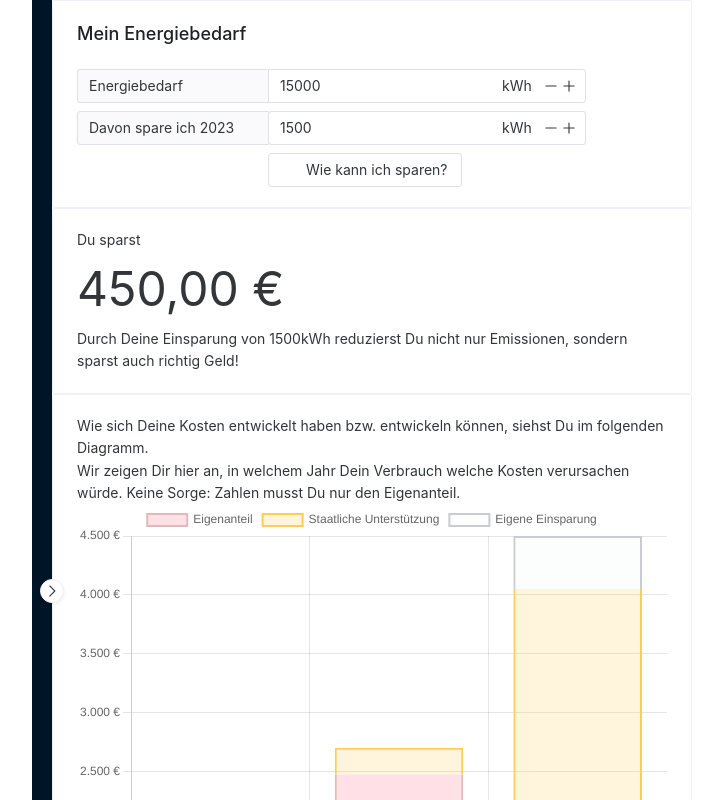
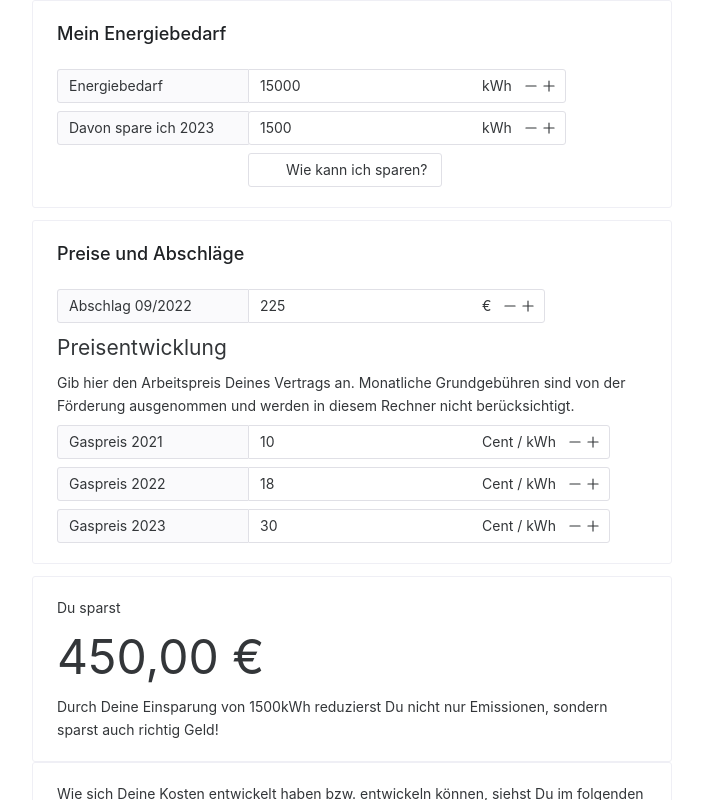
Before and after one commit to mrsimpson/energy, a Vue app: page / in a window 1280 px wide. Shown: the top 800 px of the page, without its empty margins (0-723 px from the left). Built offline with nearby package versions, Linux system fonts and the light colour scheme; some icons are missing.

Commit message:
Move price parameters to own component

```diff
--- a/src/components/TheGasCalculator.vue
+++ b/src/components/TheGasCalculator.vue
@@ -1,94 +1,20 @@
 <template>
   <n-space vertical size="large">
-    <n-layout has-sider>
-      <n-layout-sider
-        :show-collapsed-content="false"
-        collapse-mode="transform"
-        :collapsed-width="20"
-        width="30rem"
-        :show-trigger="true"
-        content-style="padding: 24px;"
-        :default-collapsed="true"
-        :inverted="true"
-      >
-        <n-space>
-          <n-card
-            class="comparison"
-            title="Preise und Abschläge"
-            style="max-width: 24rem"
-          >
-            <n-space vertical>
-              <n-input-group>
-                <n-input-group-label>Abschlag 09/2022</n-input-group-label>
-                <n-input-number
-                  v-model:value="paymentSeptember2022"
-                  :validator="validatePositive"
-                  :min="0"
-                  placeholder="Abschlagszahlung September"
-                  :step="1"
-                >
-                  <template #suffix>€</template></n-input-number
-                >
-              </n-input-group>
-
-              <h2>Preisentwicklung</h2>
-              <p>
-                Gib hier den Arbeitspreis Deines Vertrags an. Monatliche
-                Grundgebühren sind von der Förderung ausgenommen und werden in
-                diesem Rechner nicht berücksichtigt.
-              </p>
-              <n-input-group>
-                <n-input-group-label>Gaspreis 2021</n-input-group-label>
-                <n-input-number
-                  v-model:value="price2021"
-                  :validator="validatePositive"
-                  :min="0"
-                  placeholder="Gaspreis 2021"
-                  :step="0.01"
-                  :format="euroToCent"
-                  :parse="centToEuro"
-                >
-                  <template #suffix>Cent / kWh</template></n-input-number
-                >
-              </n-input-group>
-              <n-input-group>
-                <n-input-group-label>Gaspreis 2022</n-input-group-label>
-                <n-input-number
-                  v-model:value="price2022"
-                  :validator="validatePositive"
-                  :min="0"
-                  placeholder="Gaspreis 2022"
-                  :step="0.01"
-                  :format="euroToCent"
-                  :parse="centToEuro"
-                >
-                  <template #suffix>Cent / kWh</template></n-input-number
-                >
-              </n-input-group>
-              <n-input-group>
-                <n-input-group-label>Gaspreis 2023</n-input-group-label>
-                <n-input-number
-                  v-model:value="price2023"
-                  :validator="validatePositive"
-                  :min="0"
-                  placeholder="Gaspreis 2023"
-                  :step="0.01"
-                  :format="euroToCent"
-                  :parse="centToEuro"
-                >
-                  <template #suffix>Cent / kWh</template></n-input-number
-                >
-              </n-input-group>
-            </n-space>
-          </n-card>
-        </n-space>
-      </n-layout-sider>
-      <n-layout-content>
     <TheConsumptionParameters
       :consumption="consumption"
       :reduction2023="reduction2023"
       @consumption-changed="consumption = $event"
       @reduction2023-changed="reduction2023 = $event"
+    />
+    <ThePriceParameters
+      :payment-september2022="paymentSeptember2022"
+      :price2021="price2021"
+      :price2022="price2022"
+      :price2023="price2023"
+      @payment-september2022-changed="paymentSeptember2022 = $event"
+      @price2021-changed="price2021 = $event"
+      @price2022-changed="price2022 = $event"
+      @price2023-changed="price2023 = $event"
       />
     <TheResult
       :years="[2021, 2022, 2023]"
@@ -101,24 +27,17 @@
       :savings="savings"
       :reduction2023="reduction2023"
     />
-      </n-layout-content>
-    </n-layout>
   </n-space>
 </template>
 
 <script setup lang="ts">
 import {
-  NInputNumber,
-  NCard,
-  NInputGroup,
-  NInputGroupLabel,
   NSpace,
-  NLayout,
-  NLayoutContent,
-  NLayoutSider,
 } from "naive-ui";
 import { computed, ref } from "vue";
 import TheConsumptionParameters from "./TheConsumptionParameters.vue";
+import ThePriceParameters from "./ThePriceParameters.vue"
+
 import TheResult from "./TheResult.vue";
 import { centToEuro, euroToCent, validatePositive } from "../lib/Numbers";
 
--- /dev/null
+++ b/src/components/ThePriceParameters.vue
@@ -0,0 +1,103 @@
+<script setup lang="ts">
+import {
+  NInputNumber,
+  NCard,
+  NInputGroup,
+  NInputGroupLabel,
+  NSpace,
+} from "naive-ui";
+import { ref, toRefs } from "vue";
+import { centToEuro, euroToCent, validatePositive } from "../lib/Numbers";
+
+const props = defineProps<{
+  paymentSeptember2022: number;
+  price2021: number;
+  price2022: number;
+  price2023: number;
+}>();
+
+const emit = defineEmits([
+  "paymentSeptember2022Changed",
+  "price2021Changed",
+  "price2022Changed",
+  "price2023Changed",
+]);
+
+const iPaymentSeptember2022 = ref(props.paymentSeptember2022);
+const iPrice2021 = ref(props.price2021);
+const iPrice2022 = ref(props.price2022);
+const iPrice2023 = ref(props.price2023);
+
+const { paymentSeptember2022, price2021, price2022, price2023 } = toRefs(props);
+</script>
+<template>
+  <n-card class="comparison" title="Preise und Abschläge">
+    <n-space vertical>
+      <n-input-group>
+        <n-input-group-label>Abschlag 09/2022</n-input-group-label>
+        <n-input-number
+          v-model:value="iPaymentSeptember2022"
+          :validator="validatePositive"
+          :min="0"
+          placeholder="Abschlagszahlung September"
+          :step="1"
+          :on-input="emit('paymentSeptember2022Changed', iPaymentSeptember2022)"
+        >
+          <template #suffix>€</template></n-input-number
+        >
+      </n-input-group>
+
+      <h2>Preisentwicklung</h2>
+      <p>
+        Gib hier den Arbeitspreis Deines Vertrags an. Monatliche Grundgebühren
+        sind von der Förderung ausgenommen und werden in diesem Rechner nicht
+        berücksichtigt.
+      </p>
+      <n-input-group>
+        <n-input-group-label>Gaspreis 2021</n-input-group-label>
+        <n-input-number
+          v-model:value="iPrice2021"
+          :validator="validatePositive"
+          :min="0"
+          placeholder="Gaspreis 2021"
+          :step="0.01"
+          :format="euroToCent"
+          :parse="centToEuro"
+          :on-input="emit('price2021Changed', iPrice2021)"
+        >
+          <template #suffix>Cent / kWh</template></n-input-number
+        >
+      </n-input-group>
+      <n-input-group>
+        <n-input-group-label>Gaspreis 2022</n-input-group-label>
+        <n-input-number
+          v-model:value="iPrice2022"
+          :validator="validatePositive"
+          :min="0"
+          placeholder="Gaspreis 2022"
+          :step="0.01"
+          :format="euroToCent"
+          :parse="centToEuro"
+          :on-input="emit('price2022Changed', iPrice2022)"
+        >
+          <template #suffix>Cent / kWh</template></n-input-number
+        >
+      </n-input-group>
+      <n-input-group>
+        <n-input-group-label>Gaspreis 2023</n-input-group-label>
+        <n-input-number
+          v-model:value="iPrice2023"
+          :validator="validatePositive"
+          :min="0"
+          placeholder="Gaspreis 2023"
+          :step="0.01"
+          :format="euroToCent"
+          :parse="centToEuro"
+          :on-input="emit('price2023Changed', iPrice2023)"
+        >
+          <template #suffix>Cent / kWh</template></n-input-number
+        >
+      </n-input-group>
+    </n-space>
+  </n-card>
+</template>
```
Lines whose indentation alone changed are shown as unchanged.
